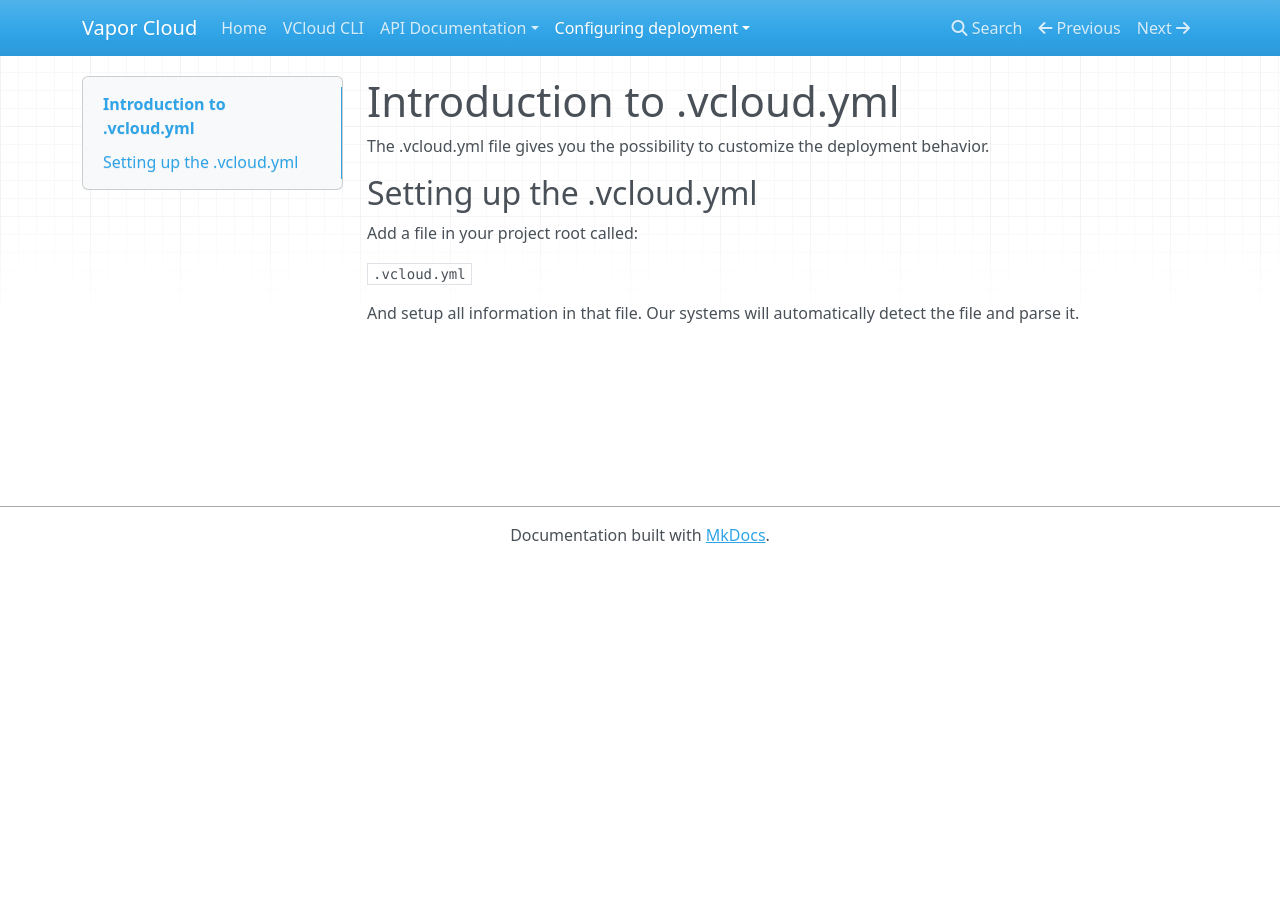
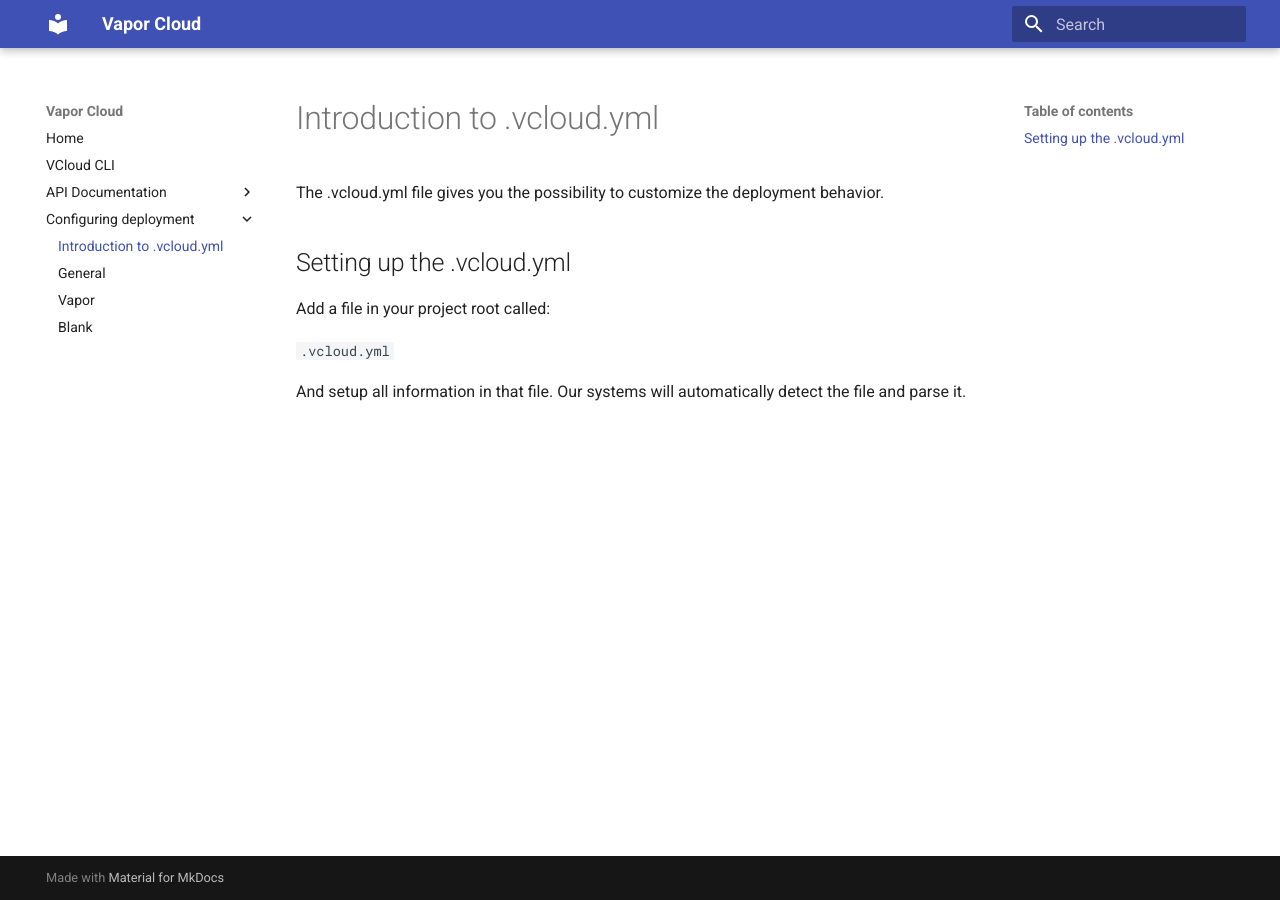
Before and after one commit to qutheory/cloud-documentation, an MkDocs documentation site: the page built from docs/configuring-deployment/introduction-to-vcloud.yml.md, in a window 1280 px wide. Built offline with MkDocs 1.6.1 and Material for MkDocs 9.7.7, drawn with Linux system fonts in a browser that asks for light colours; nearby versions of some CDN libraries; old or Windows-style settings are respelled for this version of MkDocs.

Commit message:
Testing new theme

```diff
--- a/mkdocs.yml
+++ b/mkdocs.yml
@@ -1,4 +1,5 @@
 site_name: 'Vapor Cloud'
+theme: 'material'
 pages:
 - Home: 'index.md'
 - VCloud CLI: 'vcloud-cli.md'
```
